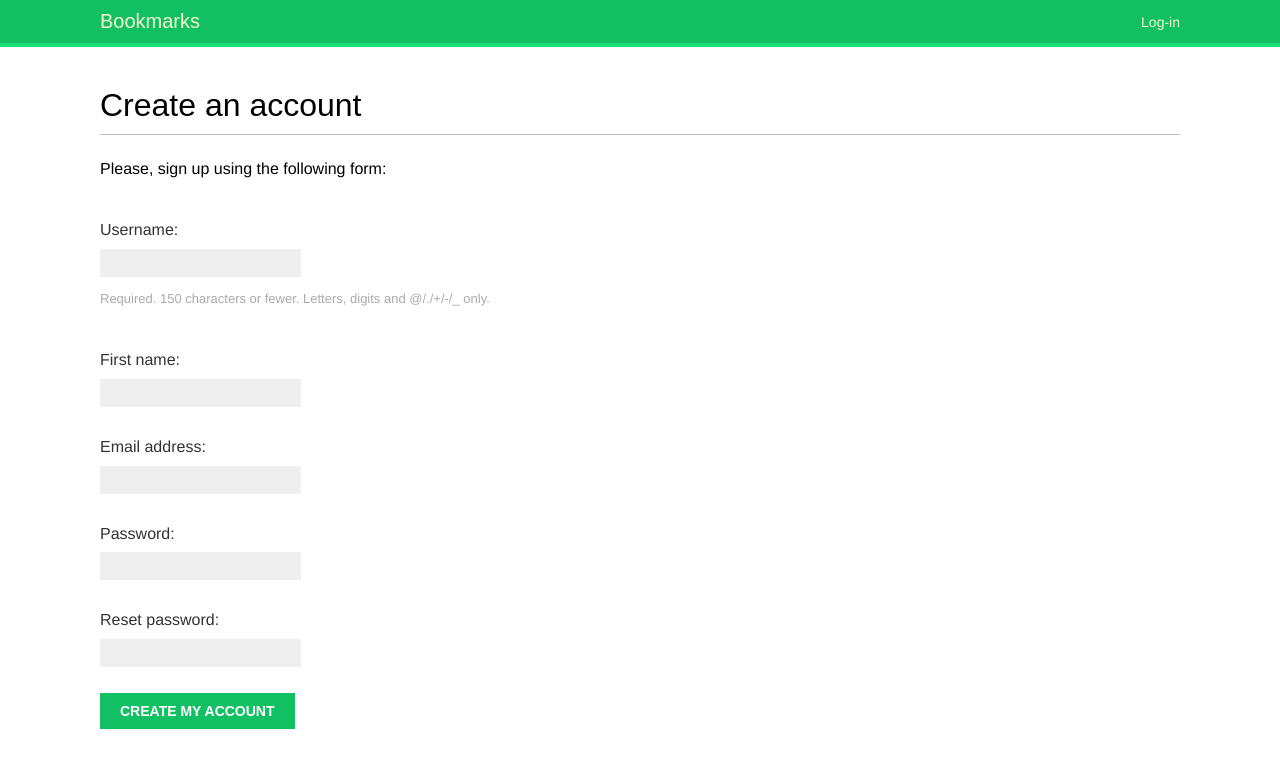
After one commit to emediongudoh/PixeoHub, a Django app: page /account/register/ in a window 1280 px wide. The commit adds this page. Shown: the top 768 px of the page. Run offline with Django 4.2, Linux system fonts and the light colour scheme; some web fonts are replaced.

Commit message:
user registration

```diff
--- a/account/forms.py
+++ b/account/forms.py
@@ -1,6 +1,22 @@
 from django import forms
+from django.contrib.auth.models import User
 
 
 class LoginForm(forms.Form):
     username = forms.CharField()
     password = forms.CharField(widget=forms.PasswordInput)
+
+
+class UserRegistrationForm(forms.ModelForm):
+    password = forms.CharField(label='Password', widget=forms.PasswordInput)
+    password2 = forms.CharField(label='Reset password', widget=forms.PasswordInput)
+
+    class Meta:
+        model = User
+        fields = ['username', 'first_name', 'email']
+
+    def clean_password2(self):
+        cd = self.cleaned_data
+        if cd['password'] != cd['password2']:
+            raise forms.ValidationError('Passwords don\'t match.')
+        return cd['password2']
--- a/account/urls.py
+++ b/account/urls.py
@@ -23,4 +23,5 @@ urlpatterns = [
 
     path('', include('django.contrib.auth.urls')),
     path('', views.dashboard, name='dashboard'),
+    path('register/', views.register, name='register'),
 ]
--- a/account/views.py
+++ b/account/views.py
@@ -3,7 +3,7 @@ from django.http import HttpResponse
 from django.contrib.auth import authenticate, login
 from django.contrib.auth.decorators import login_required
 
-from .forms import LoginForm
+from .forms import LoginForm, UserRegistrationForm
 
 
 def user_login(request):
@@ -28,3 +28,19 @@ def user_login(request):
 @login_required
 def dashboard(request):
     return render(request, 'account/dashboard.html', {'section': 'dashboard'})
+
+
+def register(request):
+    if request.method == 'POST':
+        user_form = UserRegistrationForm(request.POST)
+        if user_form.is_valid():
+            # Create a new user object but avoid saving it yet
+            new_user = user_form.save(commit=False)
+            # Set the chosen password
+            new_user.set_password(user_form.cleaned_data['password'])
+            # Save the User object
+            new_user.save()
+            return render(request, 'account/register_done.html', {'new_user': new_user})
+    else:
+        user_form = UserRegistrationForm()
+    return render(request, 'account/register.html', {'user_form': user_form})
--- /dev/null
+++ b/templates/account/register.html
@@ -0,0 +1,11 @@
+{% extends "base.html" %}
+{% block title %}Create an account{% endblock %}
+{% block content %}
+<h1>Create an account</h1>
+<p>Please, sign up using the following form:</p>
+<form method="post">
+    {{ user_form.as_p }}
+    {% csrf_token %}
+    <p><input type="submit" value="Create my account"></p>
+</form>
+{% endblock %}
--- a/templates/registration/login.html
+++ b/templates/registration/login.html
@@ -8,7 +8,10 @@
         Please try again.
     </p>
 {% else %}
-    <p>Please, use the following form to log-in:</p>
+    <p>
+        Please, use the following form to log-in:
+        If you don't have an account <a href="{% url "register" %}">register here</a>.
+    </p>
 {% endif %}
 <div class="login-form">
     <form action="{% url 'login' %}" method="post">
```
Also changed, not shown: templates/account/register_done.html (added, +9 -0 lines).
